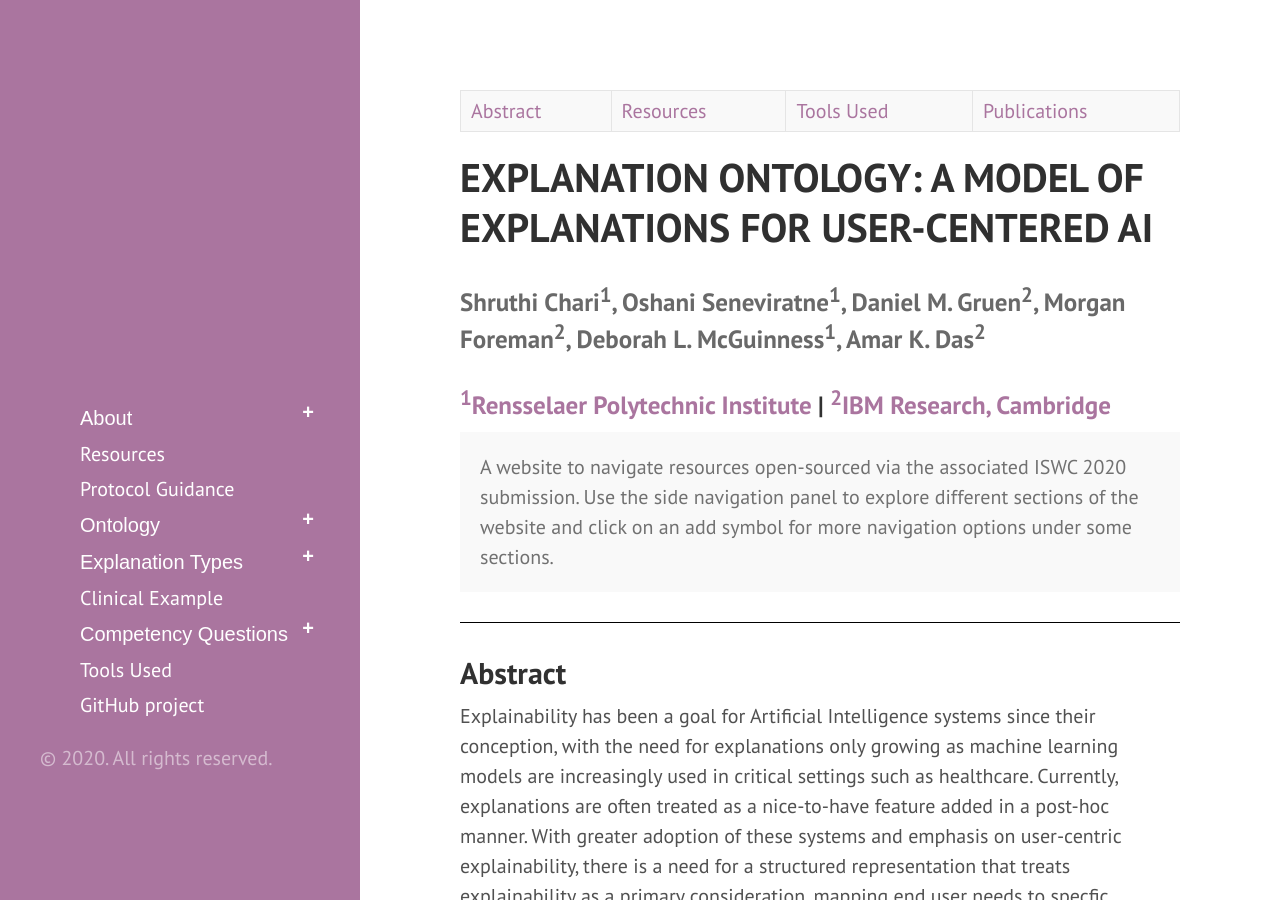
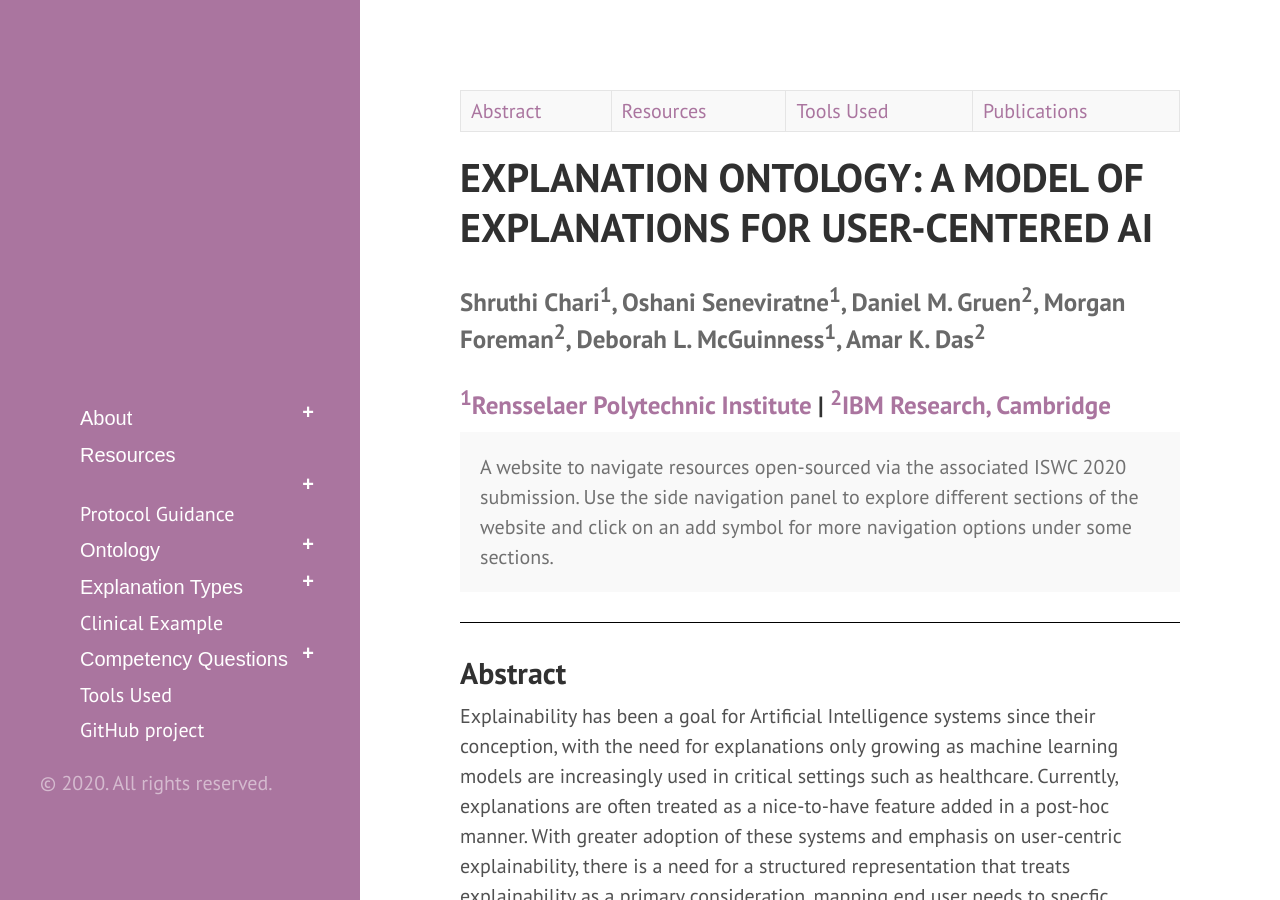
Before and after one commit to tetherless-world/explanation-ontology, a Jekyll site: the page built from index.md, in a window 1280 px wide and 900 px high. Built offline with Jekyll 4.4.1, drawn with Linux system fonts in a browser that asks for light colours; our own code applies the rules of GitHub Pages for plain Markdown files; Markdown is read by kramdown in place of the engine named in the settings.

Commit message:
Update sidebar.html

```diff
--- a/_includes/sidebar.html
+++ b/_includes/sidebar.html
@@ -23,7 +23,8 @@
         </div>
         </li>
 <!--       <li><a class="sidebar-nav-item{% if page.url == node.url %} active{% endif %}" href="{{site.baseurl}}index">About</a></li> -->
-      <li><a class="sidebar-nav-item{% if page.url == node.url %} active{% endif %}" href="{{site.baseurl}}index#resources">Resources</a>
+      <li><button class="collapsible">
+        <a class="sidebar-nav-item{% if page.url == node.url %} active{% endif %}" href="{{site.baseurl}}index#resources">Resources</a>
 
         <div class="button-content">
         <ul>
```
